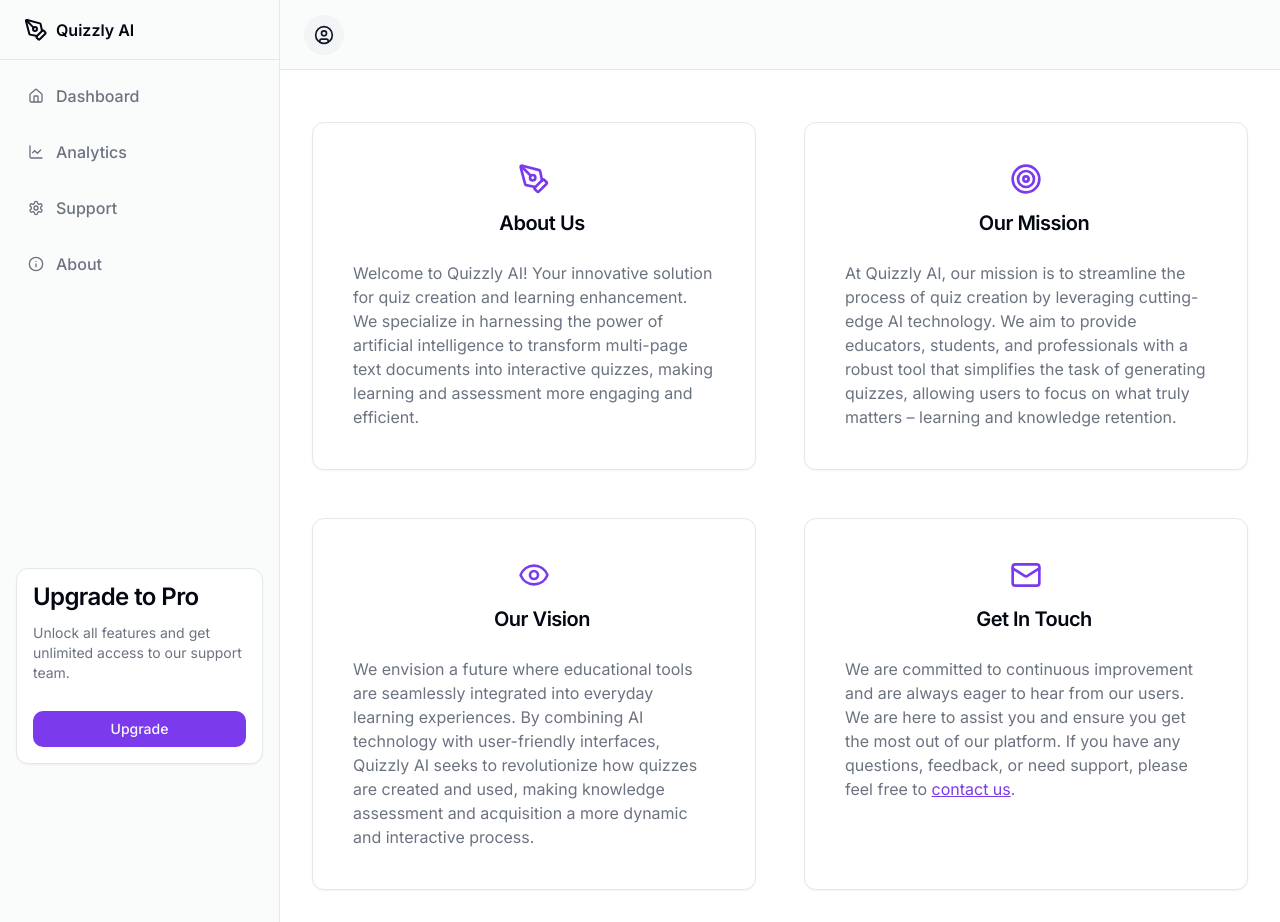
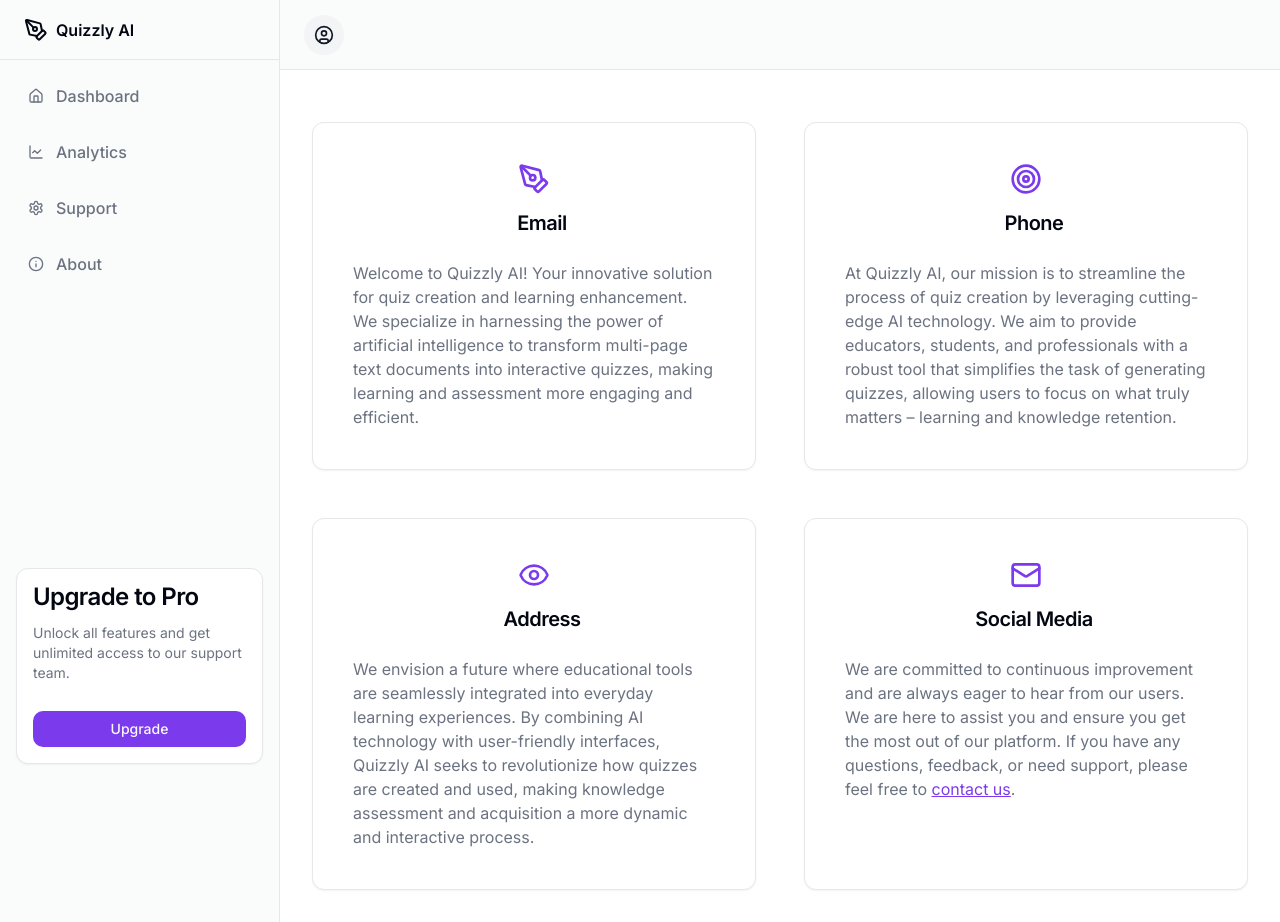
Before and after one commit to khushbuoswal/SIS, a Next.js app: page /Support in a window 1280 px wide. Built offline with nearby package versions, Linux system fonts and the light colour scheme.

Commit message:
Support Page

```diff
--- a/src/app/Support/page.tsx
+++ b/src/app/Support/page.tsx
@@ -20,7 +20,7 @@
               <Card className="w-full max-w-md p-4">
                 <CardHeader className="flex items-center space-x-4">
                   <PenTool className="h-8 w-8 text-primary mb-2" />
-                  <CardTitle className="text-xl">About Us</CardTitle>
+                  <CardTitle className="text-xl">Email</CardTitle>
                 </CardHeader>
                 <CardContent>
                   <p className="text-sm lg:text-base text-muted-foreground">
@@ -37,7 +37,7 @@
               <Card className="w-full max-w-md p-4">
                 <CardHeader className="flex items-center space-x-4">
                   <Target className="h-8 w-8 text-primary mb-2" />
-                  <CardTitle className="text-xl">Our Mission</CardTitle>
+                  <CardTitle className="text-xl">Phone</CardTitle>
                 </CardHeader>
                 <CardContent>
                   <p className="text-sm lg:text-base text-muted-foreground">
@@ -55,7 +55,7 @@
               <Card className="w-full max-w-md p-4">
                 <CardHeader className="flex items-center space-x-4">
                   <Eye className="h-8 w-8 text-primary mb-2" />
-                  <CardTitle className="text-xl">Our Vision</CardTitle>
+                  <CardTitle className="text-xl">Address</CardTitle>
                 </CardHeader>
                 <CardContent>
                   <p className="text-sm lg:text-base text-muted-foreground">
@@ -73,7 +73,7 @@
               <Card className="w-full max-w-md p-4">
                 <CardHeader className="flex items-center space-x-4">
                   <Mail className="h-8 w-8 text-primary mb-2" />
-                  <CardTitle className="text-xl">Get In Touch</CardTitle>
+                  <CardTitle className="text-xl">Social Media</CardTitle>
                 </CardHeader>
                 <CardContent>
                   <p className="text-sm lg:text-base text-muted-foreground">
```
